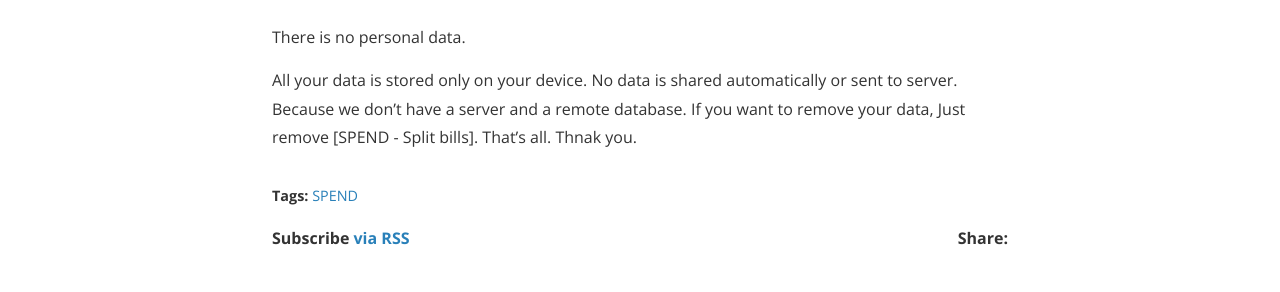
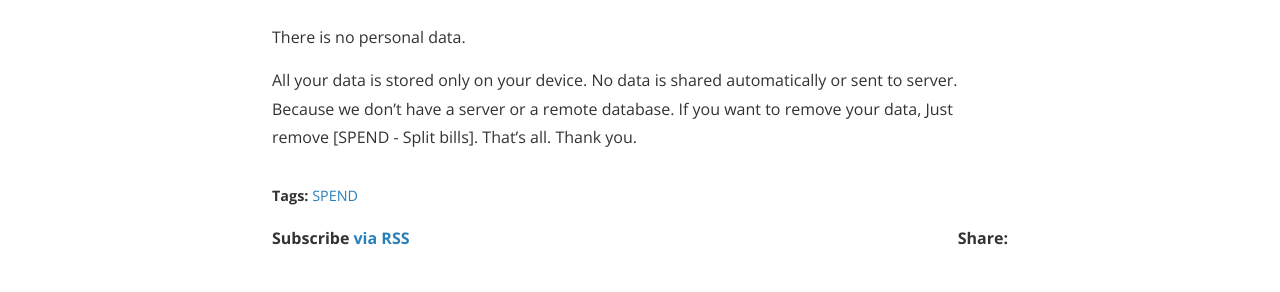
Before and after one commit to spendlab/spendlab.github.io, a Jekyll site: the page built from _posts/2019-01-30-privacy-policy.markdown, in a window 1280 px wide. Shown: the part 383-675 px from the top of the page. Built offline with Jekyll 4.4.1, drawn with Linux system fonts in a browser that asks for light colours; nearby versions of some CDN libraries.

Commit message:
Fix a typo

```diff
--- a/_posts/2019-01-30-privacy-policy.markdown
+++ b/_posts/2019-01-30-privacy-policy.markdown
@@ -10,4 +10,4 @@
 
 There is no personal data.
 
-All your data is stored only on your device. No data is shared automatically or sent to server. Because we don't have a server and a remote database. If you want to remove your data, Just remove [SPEND - Split bills]. That's all. Thnak you.
+All your data is stored only on your device. No data is shared automatically or sent to server. Because we don't have a server or a remote database. If you want to remove your data, Just remove [SPEND - Split bills]. That's all. Thank you.
```
